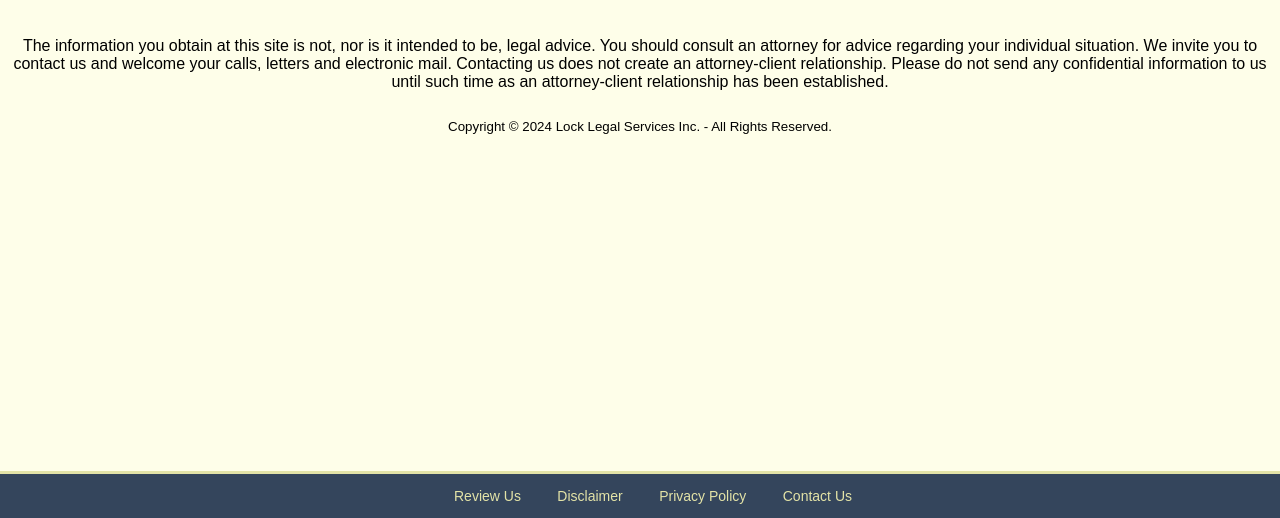
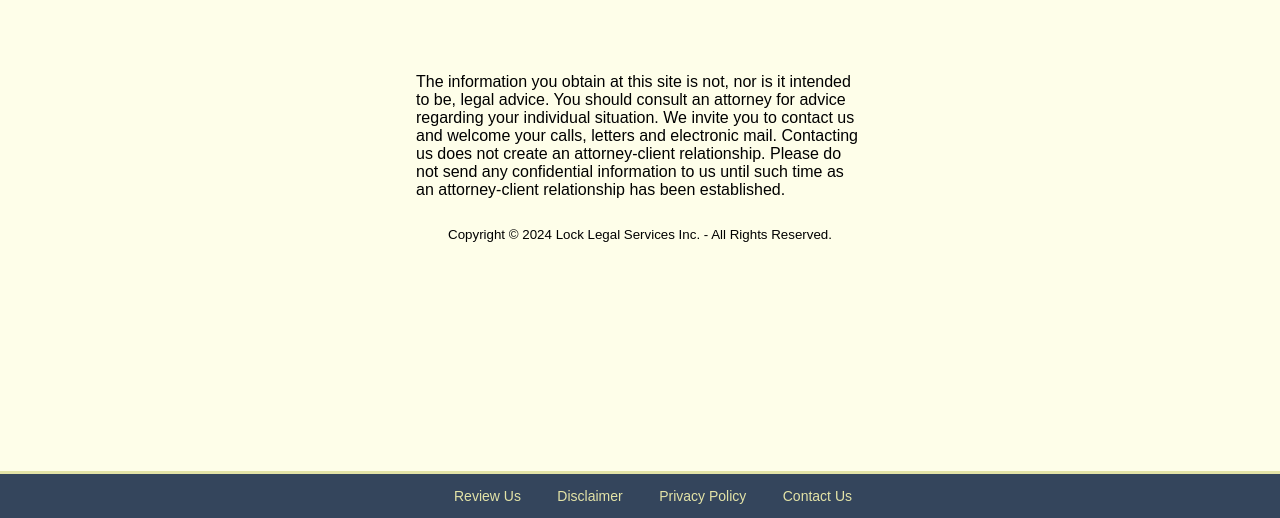
Before and after one commit to LockIndustries/LockLegalServices.com, a plain HTML site: page disclaimer.html in a window 1280 px wide. Shown: the part 282-800 px from the top of the page. Drawn offline with Linux system fonts and the light colour scheme.

Commit message:
updated disclaimer again

```diff
--- a/disclaimer.html
+++ b/disclaimer.html
@@ -57,9 +57,11 @@
     <!-- MAIN CONTENT -->
     <div class="maintextbody">
       <h1 style="text-align:center;font-size:60px;">Disclaimer</h1>
-        <p>
+    </div>
+    <div class="maintextbody2">
+      <p>
         The information you obtain at this site is not, nor is it intended to be, legal advice. You should consult an attorney for advice regarding your individual situation. We invite you to contact us and welcome your calls, letters and electronic mail. Contacting us does not create an attorney-client relationship. Please do not send any confidential information to us until such time as an attorney-client relationship has been established.
-        </p>
+      </p>
     </div>
     <div class="copyfooter">
       <small> Copyright © 2024 Lock Legal Services Inc. - All Rights Reserved. </small>
```
